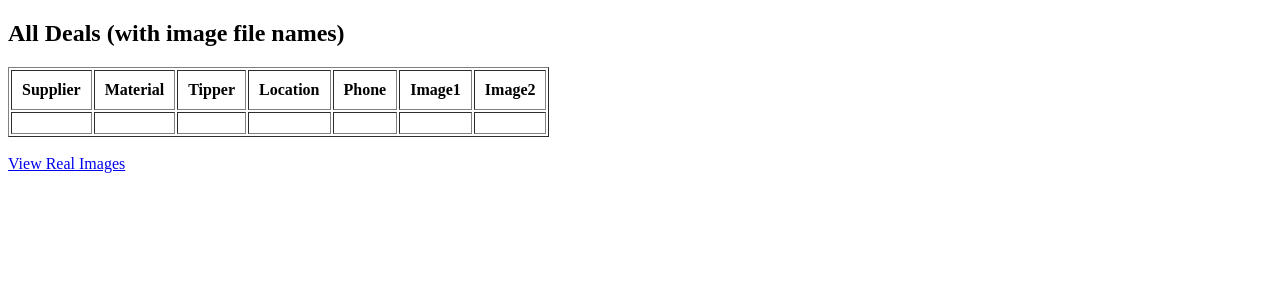
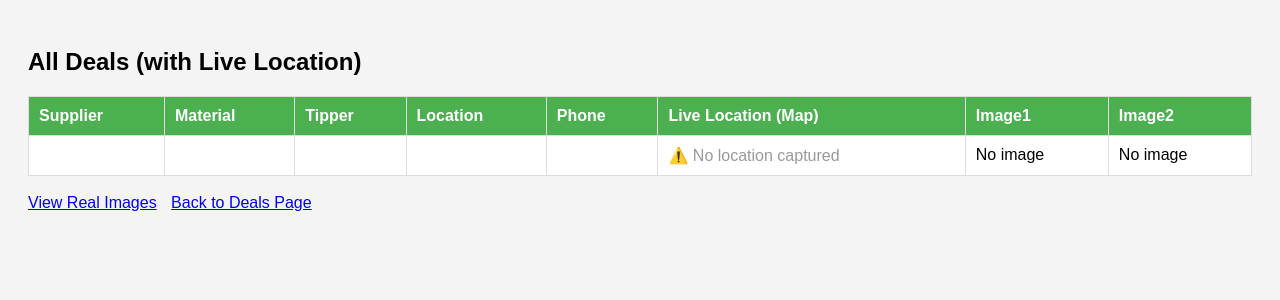
Before and after one commit to ham189381/ham2, a Flask app: page /table in a window 1280 px wide. Shown: the top 300 px of the page. Run offline with Flask 3, Linux system fonts and the light colour scheme; a database or web service that is not in the repository returns one stand-in record (values such as "Sample title"); lists and menus that the app fills with data are empty; some libraries are stand-ins or nearby versions.

Commit message:
Update table.html

```diff
--- a/templates/table.html
+++ b/templates/table.html
@@ -2,22 +2,36 @@
 <html>
 <head>
     <title>Deals Table</title>
+    <style>
+        body{font-family:Arial;background:#f4f4f4;padding:20px;}
+        table{border-collapse:collapse;width:100%;background:white;}
+        th,td{border:1px solid #ddd;padding:10px;text-align:left;}
+        th{background:#4CAF50;color:white;}
+        tr:nth-child(even){background:#f9f9f9;}
+        .map-link{color:#2196F3;text-decoration:none;}
+        .map-link:hover{text-decoration:underline;}
+        img{max-width:50px;max-height:50px;border-radius:5px;}
+        .location-coords{font-size:12px;color:#666;}
+    </style>
 </head>
 <body>
 
-<h2>All Deals (with image file names)</h2>
+<h2>All Deals (with Live Location)</h2>
 
 <table border="1" cellpadding="10">
+    <thead>
         <tr>
             <th>Supplier</th>
             <th>Material</th>
             <th>Tipper</th>
             <th>Location</th>
             <th>Phone</th>
+            <th>Live Location (Map)</th>
             <th>Image1</th>
             <th>Image2</th>
         </tr>
-
+    </thead>
+    <tbody>
         {% for row in data %}
         <tr>
             <td>{{row.suppliername}}</td>
@@ -25,15 +39,48 @@
             <td>{{row.tippername}}</td>
             <td>{{row.location}}</td>
             <td>{{row.phone}}</td>
-    <td>{{row.imageone}}</td>
-    <td>{{row.imagetwo}}</td>
+            <td>
+                {% if row.live_latitude and row.live_longitude %}
+                    <a href="https://www.google.com/maps?q={{ row.live_latitude }},{{ row.live_longitude }}"
+                       target="_blank"
+                       class="map-link">
+                        📍 View on Google Maps
+                    </a>
+                    <br>
+                    <span class="location-coords">
+                        Lat: {{ "%.6f"|format(row.live_latitude) }}<br>
+                        Lng: {{ "%.6f"|format(row.live_longitude) }}
+                    </span>
+                {% else %}
+                    <span style="color:#999;">⚠️ No location captured</span>
+                {% endif %}
+            </td>
+            <td>
+                {% if row.imageone %}
+                    <a href="{{ row.imageone }}" target="_blank">
+                        <img src="{{ row.imageone }}" alt="Image 1" style="max-width:50px;max-height:50px;">
+                    </a>
+                {% else %}
+                    No image
+                {% endif %}
+            </td>
+            <td>
+                {% if row.imagetwo %}
+                    <a href="{{ row.imagetwo }}" target="_blank">
+                        <img src="{{ row.imagetwo }}" alt="Image 2" style="max-width:50px;max-height:50px;">
+                    </a>
+                {% else %}
+                    No image
+                {% endif %}
+            </td>
         </tr>
         {% endfor %}
-
+    </tbody>
 </table>
 
 <br>
 <a href="/images">View Real Images</a>
+<a href="/dealspage" style="margin-left:10px;">Back to Deals Page</a>
 
 </body>
 </html>
```
Lines whose indentation alone changed are shown as unchanged.
